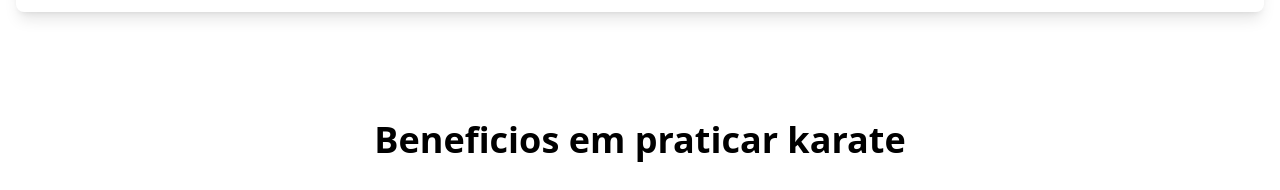
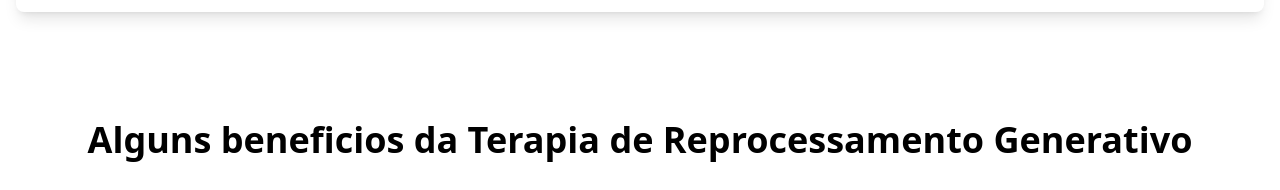
Before and after one commit to Marcelo7211/carlostrg, a React (Vite) app: page / in a window 1280 px wide. Shown: the part 2380-2570 px from the top of the page. Built offline with nearby package versions, Linux system fonts and the light colour scheme.

Commit message:
first commit

```diff
--- a/src/components/home/beneficios.tsx
+++ b/src/components/home/beneficios.tsx
@@ -6,7 +6,7 @@ import emocional2 from '../../assets/Emocao2.png';
 export default function Beneficios() {
     return (
         <section className="bg-transparent text-foreground py-2">
-            <h2 className="text-4xl font-bold text-center mb-8">Beneficios em praticar karate</h2>
+            <h2 className="text-4xl font-bold text-center mb-8">Alguns beneficios da Terapia de Reprocessamento Generativo</h2>
             <div className="container mx-auto grid grid-cols-1 sm:grid-cols-2 lg:grid-cols-4 gap-8">
                 <div className="bg-card p-6 rounded-lg shadow-lg text-center" style={{ backgroundImage: `url(${liberdade})`, backgroundSize: 'cover' }}>
                     <h3 className="text-white text-xl font-semibold mb-2" style={{ textShadow: '2px 2px 4px black' }}>Libertação de traumas e bloqueios emocionais</h3>
```
